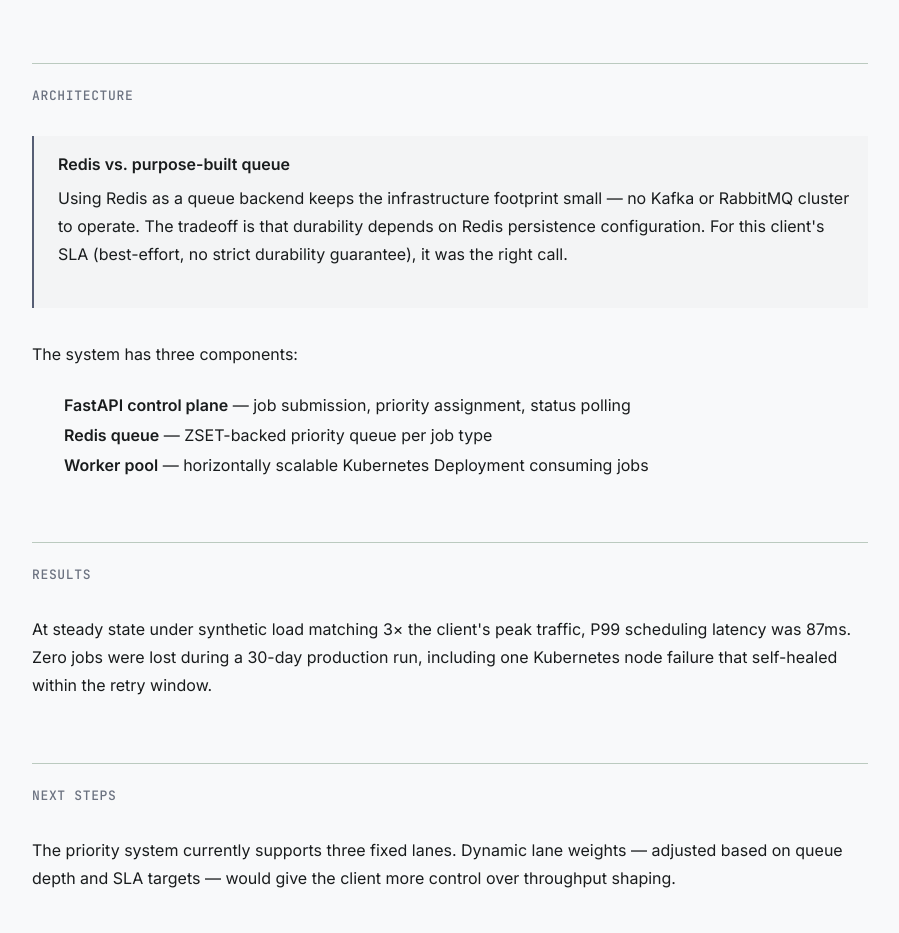
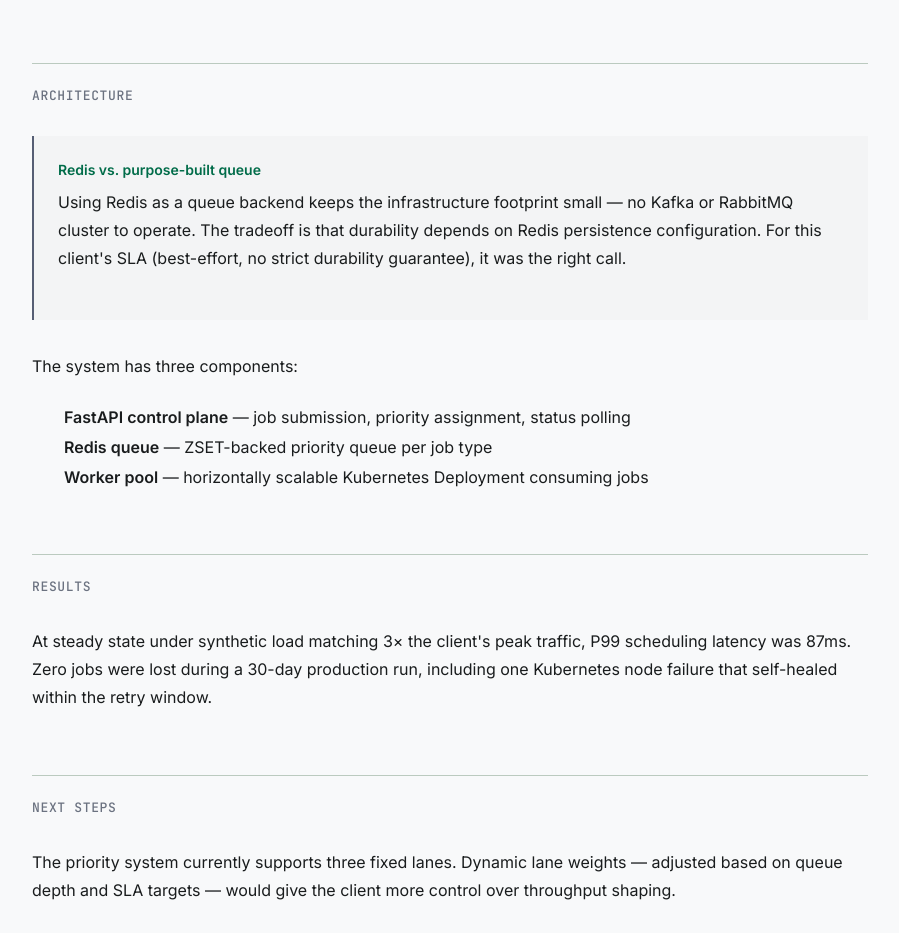
Before and after one commit to 95-ag/ag-portfolio, a Next.js app: page /work/distributed-task-queue in a window 1280 px wide. Shown: the part 1480-2413 px from the top of the page, without its empty margins (340-1239 px from the left). Built offline with nearby package versions, Linux system fonts and the light colour scheme.

Commit message:
feat: upgrade Callout styling and add Highlight MDX component

```diff
--- a/src/components/mdx/callout.tsx
+++ b/src/components/mdx/callout.tsx
@@ -27,13 +27,13 @@ export function Callout({
     <aside
       role="note"
       className={cn(
-        "my-[var(--spacing-xl)] border-l-[2px] bg-[var(--surface-sunken)] py-[var(--spacing-md)] pl-[var(--spacing-lg)] pr-[var(--spacing-md)]",
+        "my-[var(--spacing-xl)] border-l-[2px] bg-[var(--surface-sunken)] p-[var(--spacing-lg)]",
         borderClass[type],
         className,
       )}
     >
       {title && (
-        <strong className="type-body-md mb-[var(--spacing-sm)] block font-semibold text-[var(--on-surface)]">
+        <strong className="type-body-sm mb-[var(--spacing-sm)] block font-semibold text-[var(--accent)]">
           {title}
         </strong>
       )}
--- /dev/null
+++ b/src/components/mdx/highlight.tsx
@@ -0,0 +1,11 @@
+interface HighlightProps {
+  children: React.ReactNode;
+}
+
+export function Highlight({ children }: HighlightProps) {
+  return (
+    <p className="my-[var(--spacing-xl)] bg-[var(--accent-muted)] px-[var(--spacing-xl)] py-[var(--spacing-md)] type-body-lg font-medium text-[var(--accent)]">
+      {children}
+    </p>
+  );
+}
--- a/src/components/mdx/mdx-components.tsx
+++ b/src/components/mdx/mdx-components.tsx
@@ -4,11 +4,13 @@ import { Callout } from "@/components/mdx/callout";
 import { CodeBlock } from "@/components/mdx/code-block";
 import { Diagram } from "@/components/mdx/diagram";
 import { Figure } from "@/components/mdx/figure";
+import { Highlight } from "@/components/mdx/highlight";
 
 export const mdxComponents: MDXComponents = {
   Figure,
   Diagram,
   Callout,
+  Highlight,
   Stack,
   pre: ({ children, ...props }) => <CodeBlock {...props}>{children}</CodeBlock>,
 };
```
